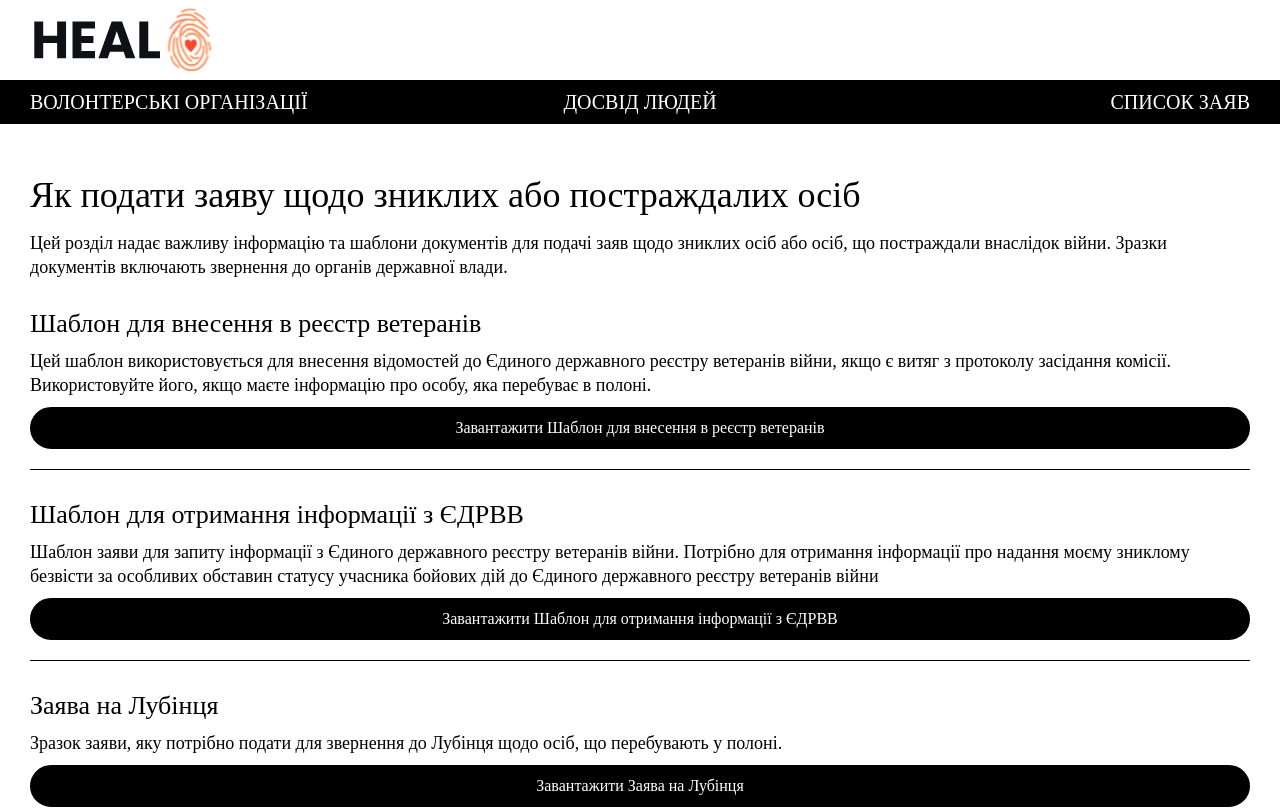
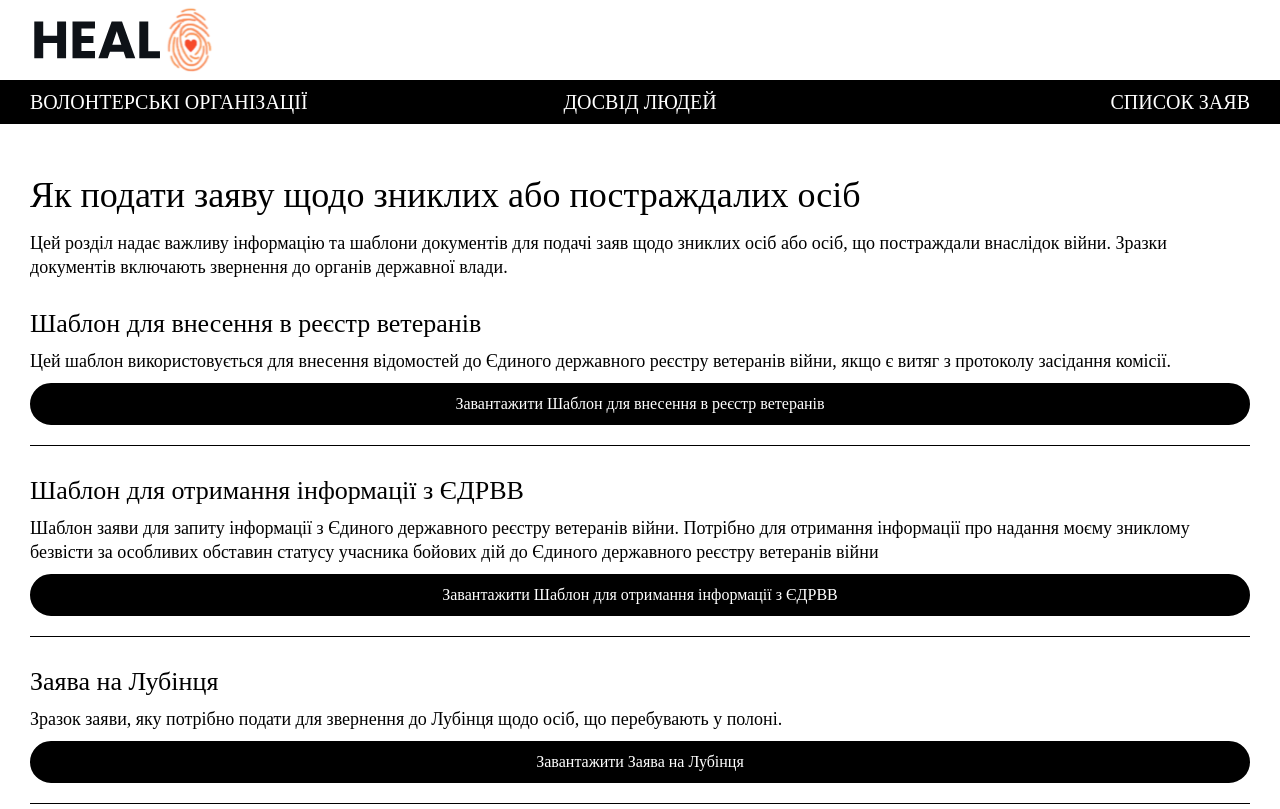
Before and after one commit to MykhailoZhyrok/Heal_exp, a React (Vite) app: page /our-blanks in a window 1280 px wide. Shown: the top 809 px of the page. Built offline with nearby package versions, Linux system fonts and the light colour scheme.

Commit message:
edit-text blank

```diff
--- a/src/pages/DocumentsSection/DocumentsSection.tsx
+++ b/src/pages/DocumentsSection/DocumentsSection.tsx
@@ -3,7 +3,7 @@ import './Documents.scss'
 const documents = [
     {
         title: 'Шаблон для внесення в реєстр ветеранів',
-        description: 'Цей шаблон використовується для внесення відомостей до Єдиного державного реєстру ветеранів війни, якщо є витяг з протоколу засідання комісії. Використовуйте його, якщо маєте інформацію про особу, яка перебуває в полоні.',
+        description: 'Цей шаблон використовується для внесення відомостей до Єдиного державного реєстру ветеранів війни, якщо є витяг з протоколу засідання комісії.',
         link: '/files/Заява_на_Мінветеранів_Внесення_до_реєстру.docx',
     },
     {
```
